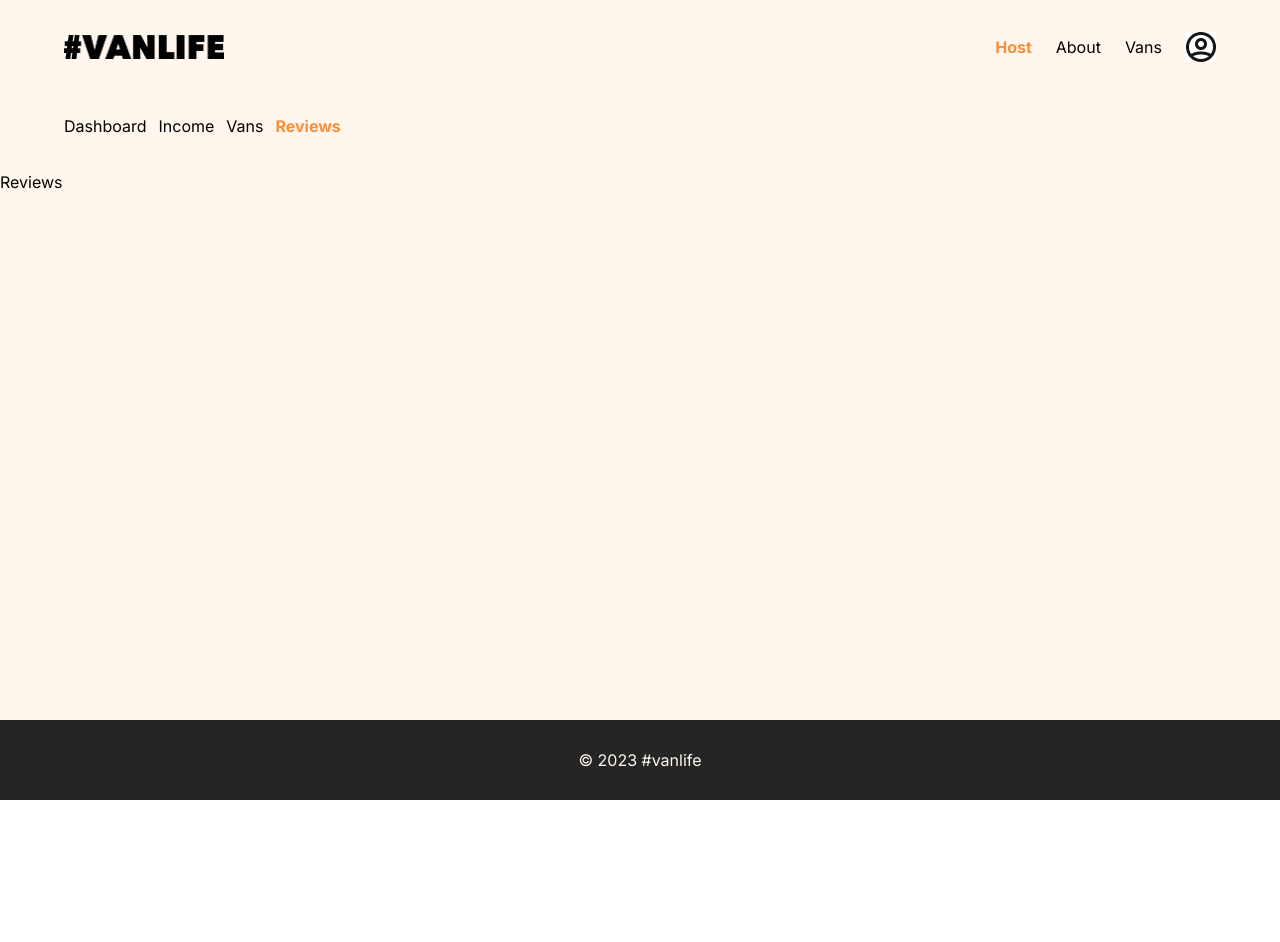
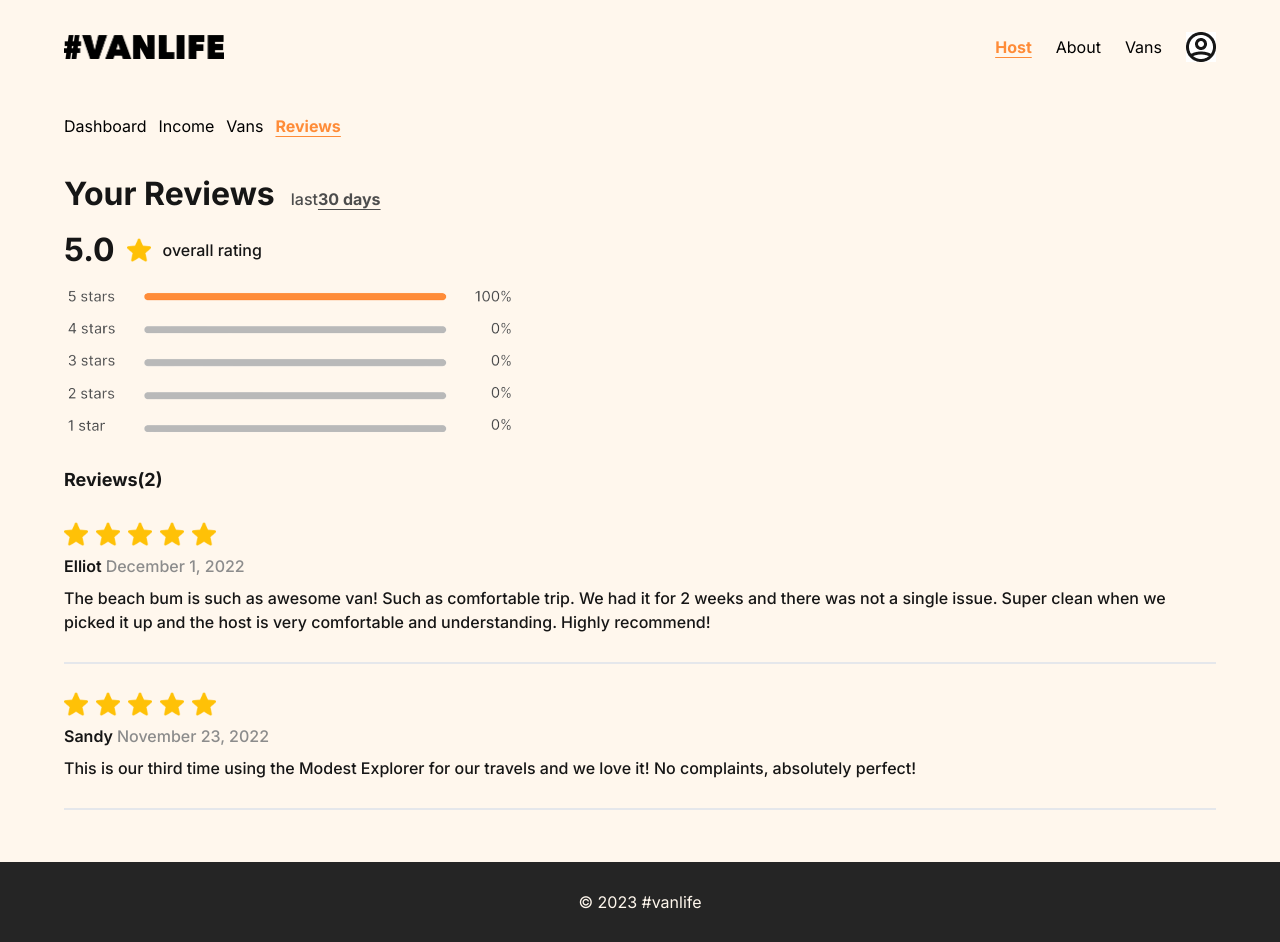
Before and after one commit to stvrdeol/vanlife, a React (Vite) app: page /host/reviews in a window 1280 px wide. Before the commit the page ends 800 px from the top, so only its background shows below. Built offline with nearby package versions, Linux system fonts and the light colour scheme; no server answers; sample sign-in values are in the browser's storage; what miragejs would draw is missing.

Commit message:
completed styling of all host pages

```diff
--- a/src/index.css
+++ b/src/index.css
@@ -25,5 +25,7 @@ body {
 nav a:hover {
     color: #FF8C38;
     font-weight: bold;
+    text-decoration: underline;
+    text-underline-offset: 4px;
     transition: all .15s;
 }
--- a/src/pages/Home.jsx
+++ b/src/pages/Home.jsx
@@ -1,3 +1,5 @@
+import { Link } from "react-router-dom";
+
 function Home() {
   return (
     <section className="bg-home text-white py-14 px-8 flex-1">
@@ -9,7 +11,12 @@ function Home() {
           Add adventure to your life by joining the #vanlife movement. Rent the
           perfect van to make your perfect road trip.
         </p>
-        <button className="bg-[#FF8C38] w-full py-3">Find Your Van</button>
+
+        <Link
+          className="bg-[#FF8C38] min-w-full block text-center py-3"
+          to={"vans"}>
+          Find Your Van
+        </Link>
       </section>
     </section>
   );
--- a/src/pages/Nav.jsx
+++ b/src/pages/Nav.jsx
@@ -3,7 +3,7 @@ import Icon from "../assets/Icon.jpg";
 import logo from "../assets/logog.png";
 function Nav() {
   return (
-    <header className="flex bg-[#FFF7ED] py-8 px-[5vw] items-center gap-3  justify-between  ">
+    <header className="flex bg-[#FFF7ED] py-8 px-[3vw] md:px-[5vw] items-center gap-3  justify-between  ">
       <NavLink to="/">
         <img src={logo} alt="logo" className="w-40" />
       </NavLink>
@@ -12,7 +12,9 @@ function Nav() {
           <li>
             <NavLink
               className={({ isActive }) =>
-                isActive ? "text-[#FF8C38] font-bold" : null
+                isActive
+                  ? "text-[#FF8C38] underline underline-offset-4 font-bold"
+                  : null
               }
               to="/host">
               Host
@@ -21,7 +23,9 @@ function Nav() {
           <li>
             <NavLink
               className={({ isActive }) =>
-                isActive ? "text-[#FF8C38] font-bold" : null
+                isActive
+                  ? "text-[#FF8C38] font-bold underline underline-offset-4 "
+                  : null
               }
               to="/about">
               About
@@ -30,7 +34,9 @@ function Nav() {
           <li>
             <NavLink
               className={({ isActive }) =>
-                isActive ? "text-[#FF8C38] font-bold" : null
+                isActive
+                  ? "text-[#FF8C38] font-bold underline underline-offset-4 "
+                  : null
               }
               to="/vans">
               Vans
@@ -39,7 +45,7 @@ function Nav() {
           <li>
             <NavLink
               className={({ isActive }) =>
-                isActive ? "text-[#FF8C38] font-bold" : null
+                isActive ? "text-[#FF8C38] font-bold " : null
               }
               to="/login">
               <img src={Icon} alt="Login" className="min-w-fit" />
--- a/src/pages/host/Host.jsx
+++ b/src/pages/host/Host.jsx
@@ -9,7 +9,9 @@ function Host() {
             <NavLink
               end
               className={({ isActive }) =>
-                isActive ? "text-[#FF8C38] font-bold" : null
+                isActive
+                  ? "text-[#FF8C38] underline underline-offset-4 font-bold"
+                  : null
               }
               to={"."}>
               Dashboard
@@ -18,7 +20,9 @@ function Host() {
           <li>
             <NavLink
               className={({ isActive }) =>
-                isActive ? "text-[#FF8C38] font-bold" : null
+                isActive
+                  ? "text-[#FF8C38] underline underline-offset-4 font-bold"
+                  : null
               }
               to={"income"}>
               Income
@@ -27,7 +31,9 @@ function Host() {
           <li>
             <NavLink
               className={({ isActive }) =>
-                isActive ? "text-[#FF8C38] font-bold" : null
+                isActive
+                  ? "text-[#FF8C38] underline underline-offset-4 font-bold"
+                  : null
               }
               to={"vans"}>
               Vans
@@ -36,7 +42,9 @@ function Host() {
           <li>
             <NavLink
               className={({ isActive }) =>
-                isActive ? "text-[#FF8C38] font-bold" : null
+                isActive
+                  ? "text-[#FF8C38] underline underline-offset-4 font-bold"
+                  : null
               }
               to={"reviews"}>
               Reviews
--- a/src/pages/host/Reviews.jsx
+++ b/src/pages/host/Reviews.jsx
@@ -1,5 +1,64 @@
+import Ratings from "../../assets/Frame.png";
+import star from "../../assets/star.png";
 function Reviews() {
-  return <div>Reviews</div>;
+  const reviews = [
+    {
+      id: 1,
+      name: "Elliot",
+      image: Ratings,
+      date: "December 1, 2022",
+      rating: 5,
+      review:
+        "The beach bum is such as awesome van! Such as comfortable trip. We had it for 2 weeks and there was not a single issue. Super clean when we picked it up and the host is very comfortable and understanding. Highly recommend!",
+    },
+    {
+      id: 2,
+      name: "Sandy",
+      image: Ratings,
+      date: "November 23, 2022",
+      rating: 5,
+      review:
+        "This is our third time using the Modest Explorer for our travels and we love it! No complaints, absolutely perfect!",
+    },
+  ];
+  return (
+    <section className="font-medium text-[#161616] pb-8 px-[3vw] md:px-[5vw] ">
+      <section className="flex gap-4 items-baseline">
+        <h2 className="font-bold text-[32px]">Your Reviews</h2>
+        <p className="text-[#4D4D4D]">
+          last
+          <span className="font-bold underline-offset-4 underline">
+            30 days
+          </span>
+        </p>
+      </section>
+      <section className="flex my-2 items-center gap-3">
+        <p className="font-bold text-[32px]">5.0</p>
+        <img src={star} alt="star" className="w-6" />
+        <p>overall rating</p>
+      </section>
+      <img src={Ratings} className="max-w-md w-full" alt="ratings" />
+
+      <p className="font-bold text-lg pt-7">Reviews({reviews.length})</p>
+      {reviews.map((review) => (
+        <article key={review.id} className="pt-7">
+          <section className="flex gap-2">
+            <img src={star} alt="star" className="w-6" />
+            <img src={star} alt="star" className="w-6" />
+            <img src={star} alt="star" className="w-6" />
+            <img src={star} alt="star" className="w-6" />
+            <img src={star} alt="star" className="w-6" />
+          </section>
+          <section className="flex py-2 gap-1">
+            <h3 className="font-semibold ">{review.name}</h3>
+            <p className="text-[#8C8C8C]">{review.date}</p>
+          </section>
+          <p>{review.review}</p>
+          <hr className="mt-7 border  bg-[#C7C7C7]" />
+        </article>
+      ))}
+    </section>
+  );
 }
 
 export default Reviews;
```
Also changed, not shown: src/assets/Frame.png (added), src/assets/Star3.jpg (deleted).
